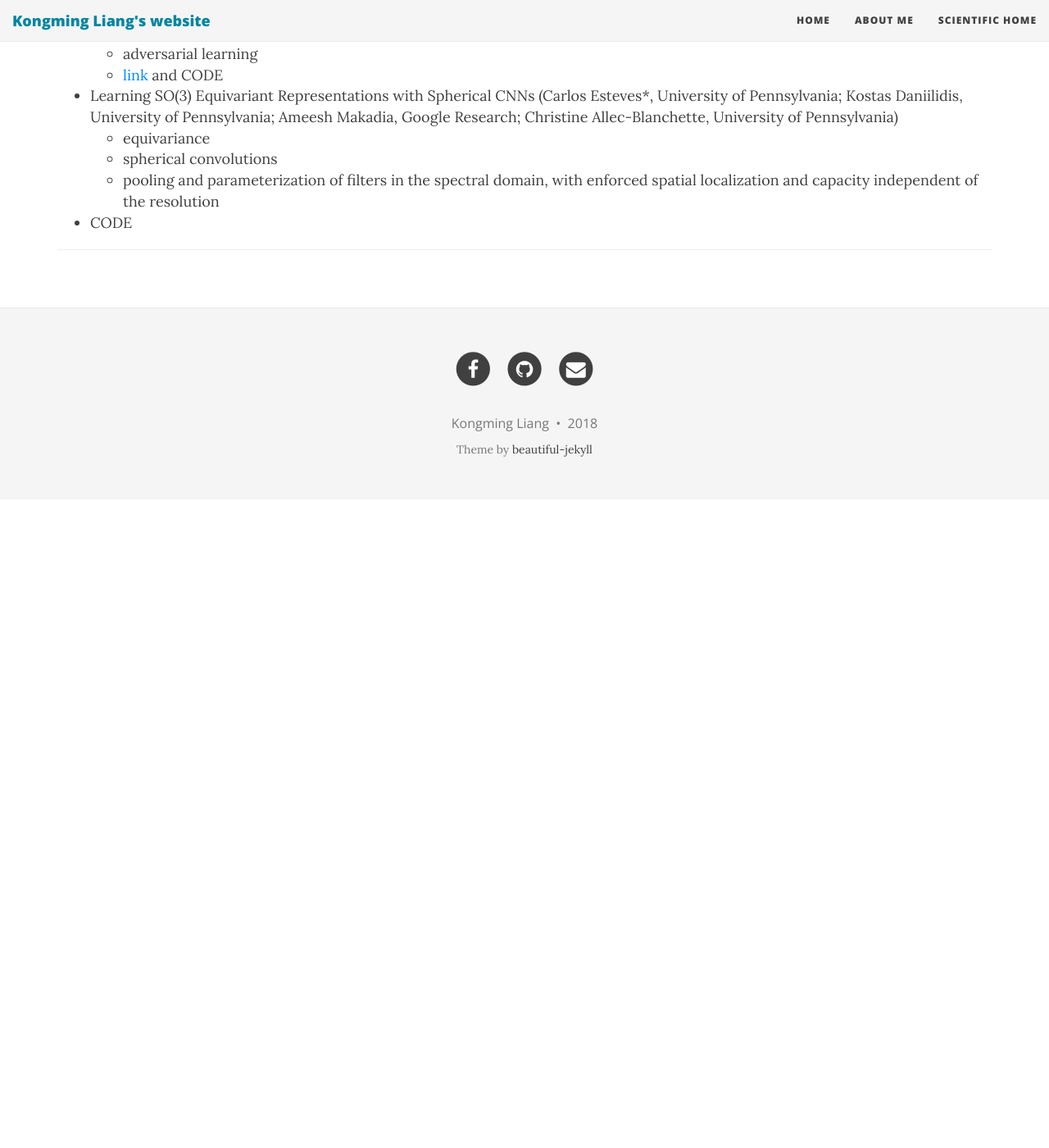
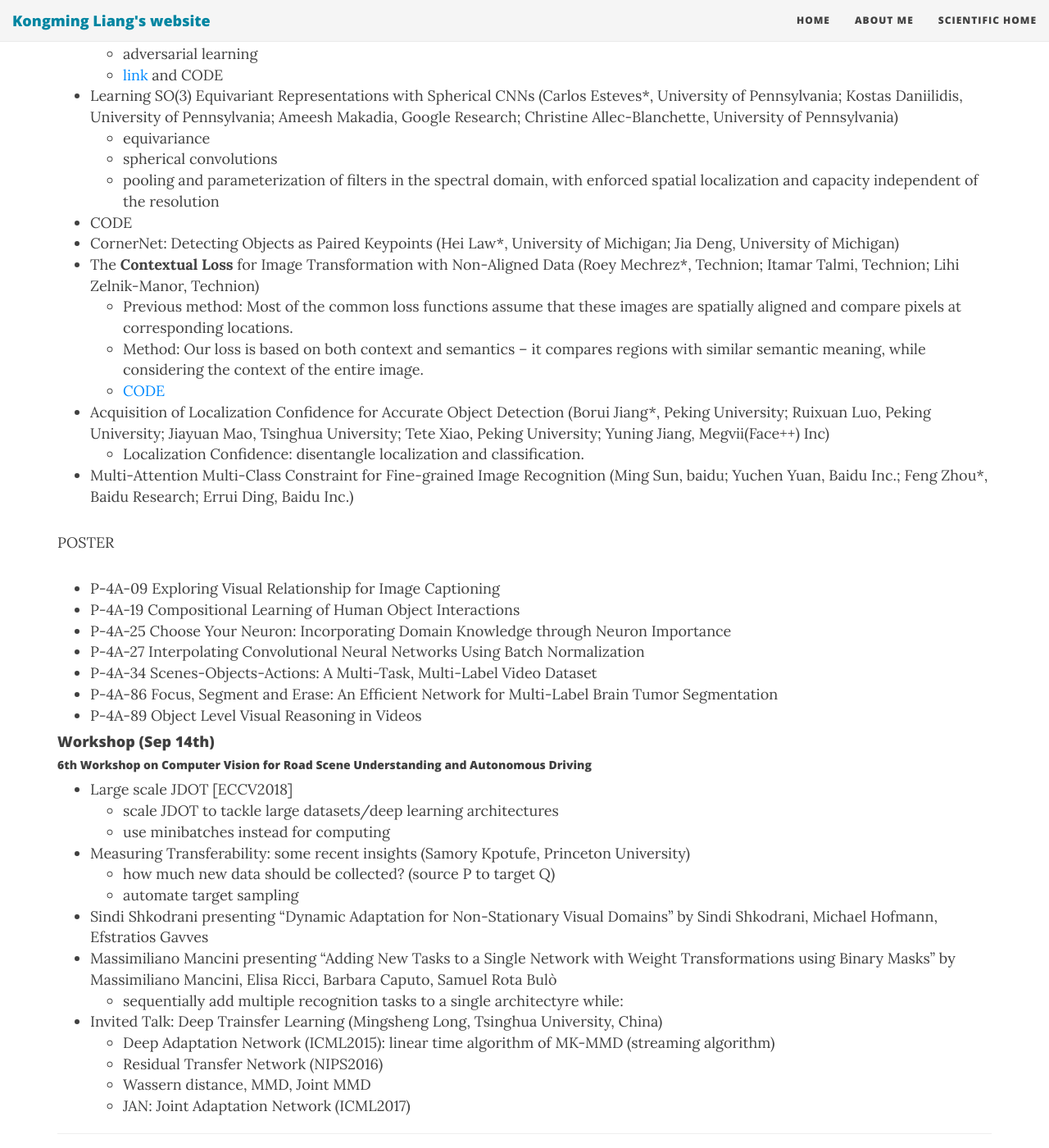
Before and after one commit to GriffinLiang/griffinliang.github.com, a Jekyll site: the page built from _posts/2018-09-08-ECCV.md, in a window 1280 px wide and 1400 px high, scrolled down 2690 px. Shown: the whole window at 82% size. Built offline with Jekyll 4.4.1, drawn with Linux system fonts in a browser that asks for light colours; nearby versions of some CDN libraries; before the commit the page ends 3299 px from its top, so only the background shows below that.

Commit message:
Update 2018-09-08-ECCV.md

```diff
--- a/_posts/2018-09-08-ECCV.md
+++ b/_posts/2018-09-08-ECCV.md
@@ -116,5 +116,39 @@ POSTER
   - pooling and parameterization of filters in the spectral domain,
 with enforced spatial localization and capacity independent of the resolution
  - CODE
+- CornerNet: Detecting Objects as Paired Keypoints (Hei Law*, University of Michigan; Jia Deng, University of Michigan)
+- The **Contextual Loss** for Image Transformation with Non-Aligned Data (Roey Mechrez*, Technion; Itamar Talmi, Technion; Lihi Zelnik-Manor, Technion)
+  - Previous method: Most of the common loss functions assume that these images are spatially aligned and compare pixels at corresponding locations.
+  - Method: Our loss is based on both context and semantics – it compares regions with similar semantic meaning, while considering the context of the entire image.
+  - [CODE](https://github.com/roimehrez/contextualLoss)
+- Acquisition of Localization Confidence for Accurate Object Detection (Borui Jiang*, Peking University; Ruixuan Luo, Peking University; Jiayuan Mao, Tsinghua University; Tete Xiao, Peking University; Yuning Jiang, Megvii(Face++) Inc)
+  - Localization Confidence: disentangle localization and classification.
+- Multi-Attention Multi-Class Constraint for Fine-grained Image Recognition (Ming Sun, baidu; Yuchen Yuan, Baidu Inc.; Feng Zhou*, Baidu Research; Errui Ding, Baidu Inc.)
+
+POSTER
+- P-4A-09 Exploring Visual Relationship for Image Captioning
+- P-4A-19 Compositional Learning of Human Object Interactions
+- P-4A-25 Choose Your Neuron: Incorporating Domain Knowledge through Neuron Importance
+- P-4A-27 Interpolating Convolutional Neural Networks Using Batch Normalization
+- P-4A-34 Scenes-Objects-Actions: A Multi-Task, Multi-Label Video Dataset
+- P-4A-86 Focus, Segment and Erase: An Efficient Network for Multi-Label Brain Tumor Segmentation
+- P-4A-89 Object Level Visual Reasoning in Videos
+
+#### Workshop (Sep 14th)
+##### 6th Workshop on Computer Vision for Road Scene Understanding and Autonomous Driving
+- Large scale JDOT [ECCV2018]
+  - scale JDOT to tackle large datasets/deep learning architectures
+  - use minibatches instead for computing
+- Measuring Transferability: some recent insights (Samory Kpotufe, Princeton University)
+  - how much new data should be collected? (source P to target Q)
+  - automate target sampling
+- Sindi Shkodrani presenting "Dynamic Adaptation for Non-Stationary Visual Domains" by Sindi Shkodrani, Michael Hofmann, Efstratios Gavves
+- Massimiliano Mancini presenting "Adding New Tasks to a Single Network with Weight Transformations using Binary Masks" by Massimiliano Mancini, Elisa Ricci, Barbara Caputo, Samuel Rota Bulò
+  - sequentially add multiple recognition tasks to a single architectyre while:
+- Invited Talk: Deep Trainsfer Learning (Mingsheng Long, Tsinghua University, China)
+  - Deep Adaptation Network (ICML2015): linear time algorithm of MK-MMD (streaming algorithm)
+  - Residual Transfer Network (NIPS2016)
+  - Wassern distance, MMD, Joint MMD
+  - JAN: Joint Adaptation Network (ICML2017)
 
 ---
```
